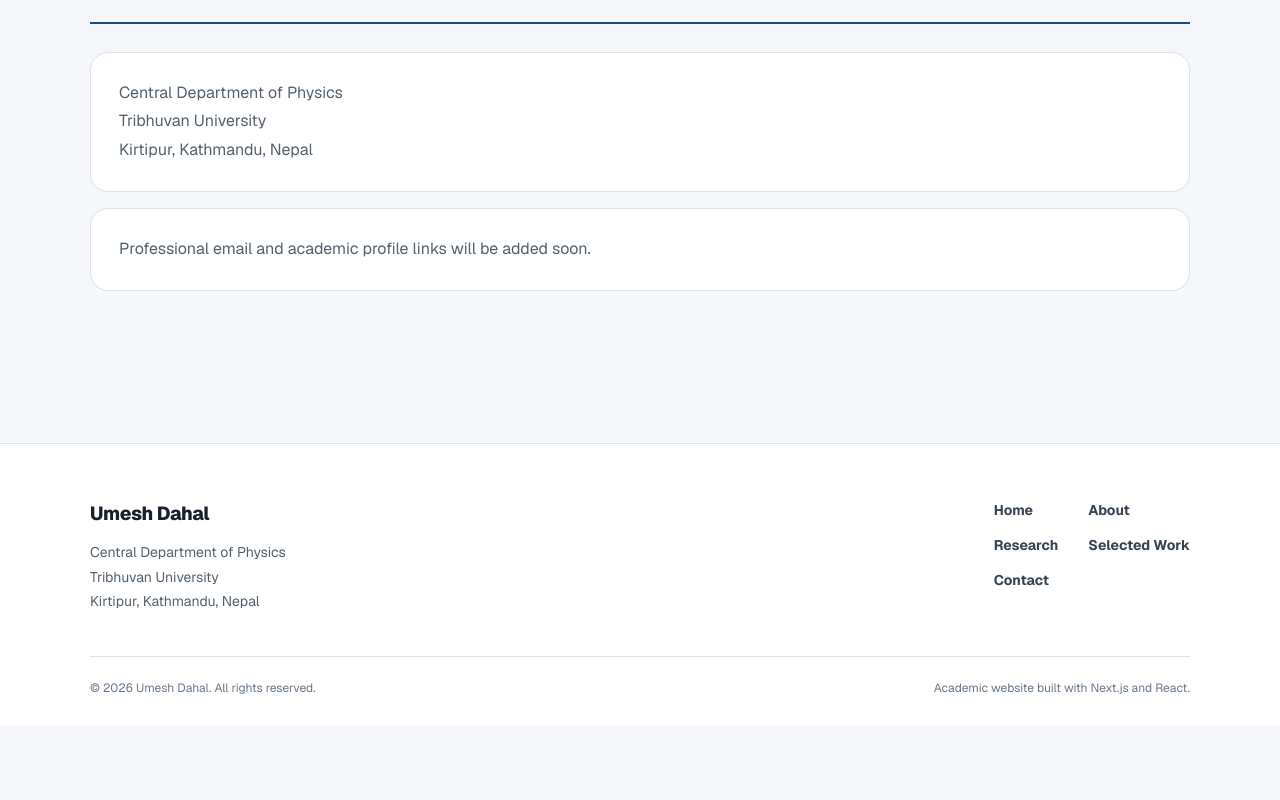
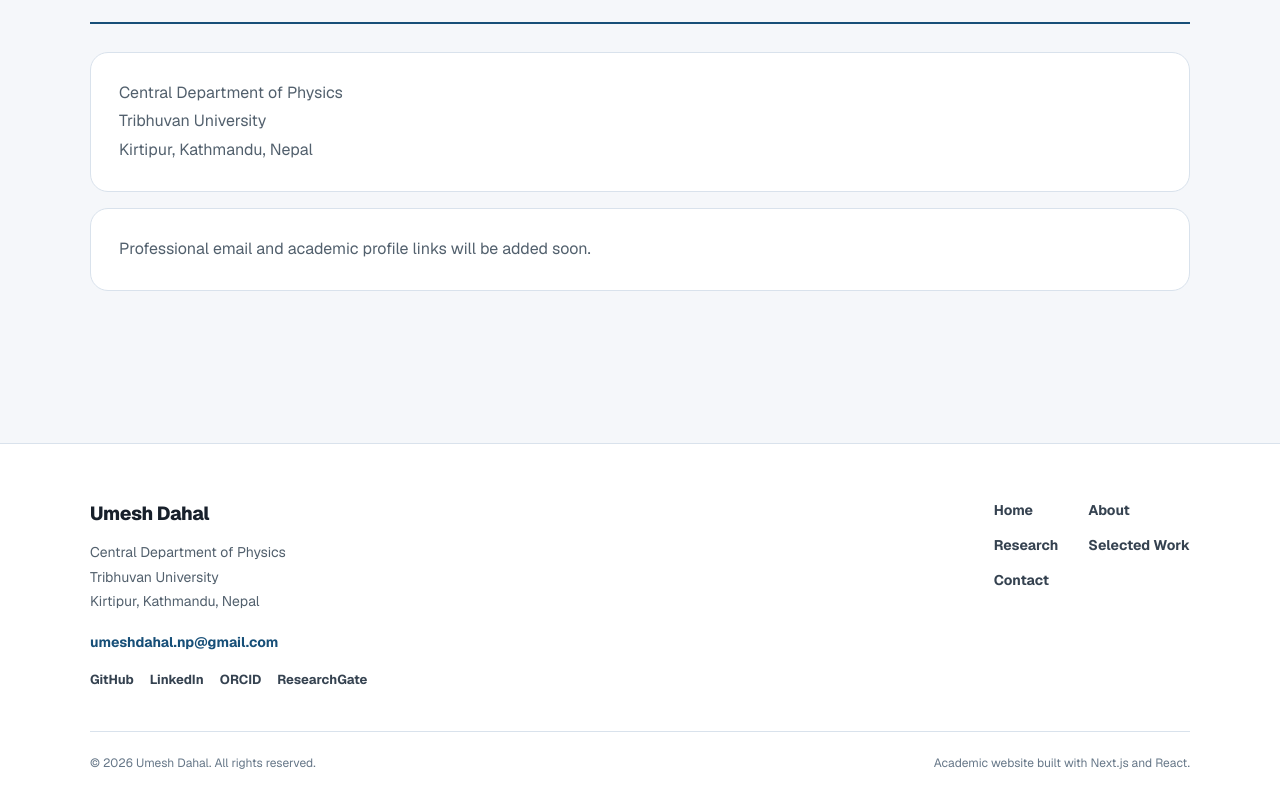
Before and after one commit to umeshdahal1/umesh-dahal.com.np, a Next.js app: page / in a window 1280 px wide. Shown: the part 1891-2691 px from the top of the page. Before the commit the page ends 2616 px from the top, so only its background shows below. Built offline with nearby package versions, Linux system fonts and the light colour scheme.

Commit message:
Add contact and profile links to footer

```diff
--- a/src/components/Footer.js
+++ b/src/components/Footer.js
@@ -17,6 +17,44 @@ export default function Footer() {
             <br />
             Kirtipur, Kathmandu, Nepal
           </p>
+
+          <a className={styles.email} href="mailto:umeshdahal.np@gmail.com">
+            umeshdahal.np@gmail.com
+          </a>
+
+          <div className={styles.profiles}>
+            <a
+              href="https://github.com/umeshdahal1"
+              target="_blank"
+              rel="noopener noreferrer"
+            >
+              GitHub
+            </a>
+
+            <a
+              href="https://www.linkedin.com/in/umedahal/"
+              target="_blank"
+              rel="noopener noreferrer"
+            >
+              LinkedIn
+            </a>
+
+            <a
+              href="https://orcid.org/0009-0003-9108-8801"
+              target="_blank"
+              rel="noopener noreferrer"
+            >
+              ORCID
+            </a>
+
+            <a
+              href="https://www.researchgate.net/profile/Umesh-Dahal-4"
+              target="_blank"
+              rel="noopener noreferrer"
+            >
+              ResearchGate
+            </a>
+          </div>
         </div>
 
         <nav className={styles.navigation} aria-label="Footer navigation">
--- a/src/components/Footer.module.css
+++ b/src/components/Footer.module.css
@@ -32,6 +32,31 @@
   line-height: 1.75;
 }
 
+.email {
+  display: inline-block;
+  margin-top: 18px;
+  color: #174f78;
+  font-size: 14px;
+  font-weight: 700;
+  overflow-wrap: anywhere;
+  text-decoration: none;
+}
+
+.profiles {
+  display: flex;
+  flex-wrap: wrap;
+  gap: 10px 16px;
+  margin-top: 16px;
+}
+
+.profiles a {
+  color: #354250;
+  font-size: 13px;
+  font-weight: 650;
+  text-decoration: none;
+  transition: color 0.2s ease;
+}
+
 .navigation {
   display: grid;
   grid-template-columns: repeat(2, auto);
@@ -63,8 +88,13 @@
 }
 
 @media (hover: hover) and (pointer: fine) {
-  .navigation a:hover {
+  .navigation a:hover,
+  .profiles a:hover {
     color: #174f78;
+  }
+
+  .email:hover {
+    text-decoration: underline;
   }
 }
 
@@ -107,6 +137,14 @@
     color: #aab7c4;
   }
 
+  .email {
+    color: #69b7e5;
+  }
+
+  .profiles a {
+    color: #c6d1dc;
+  }
+
   .navigation a {
     color: #c6d1dc;
   }
```
